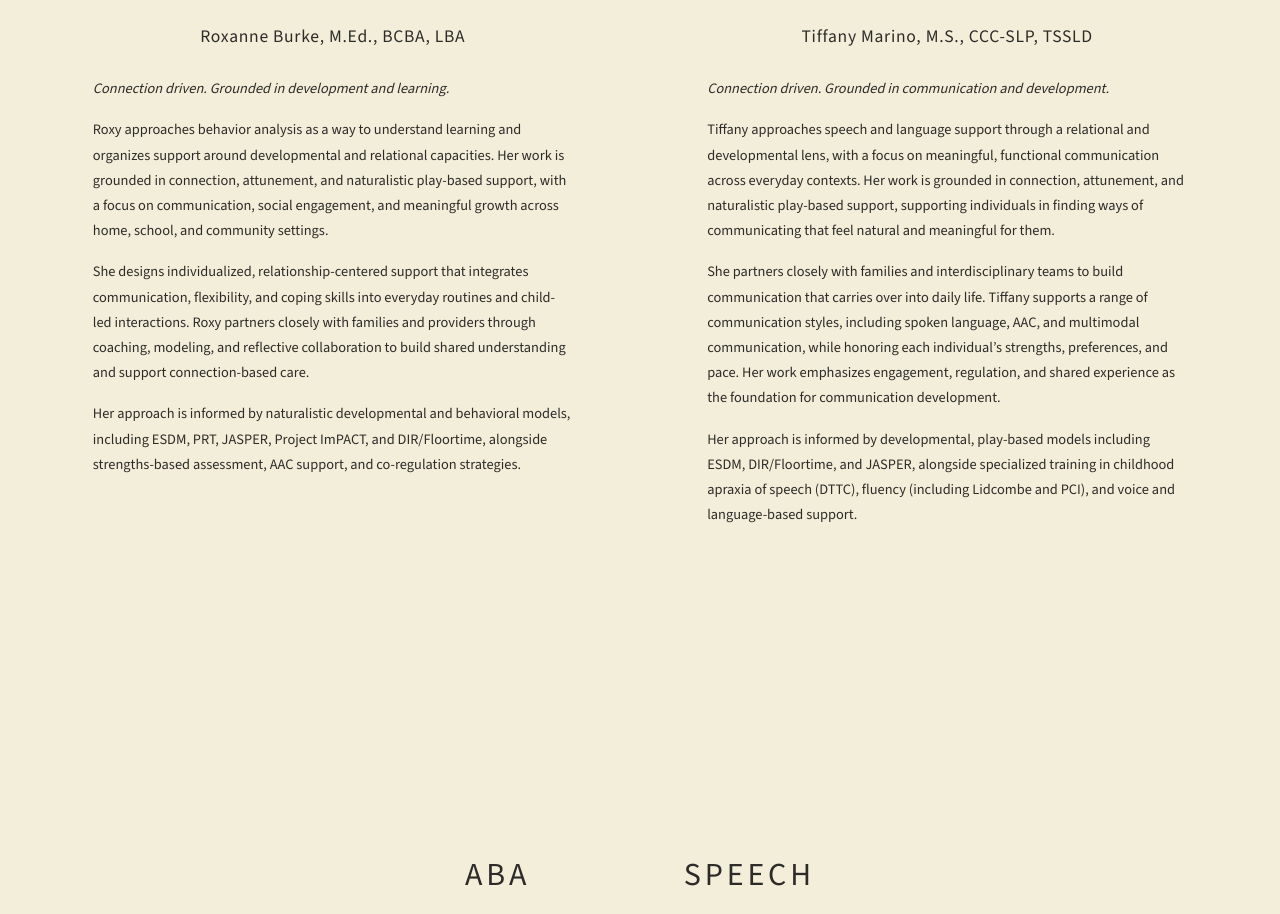
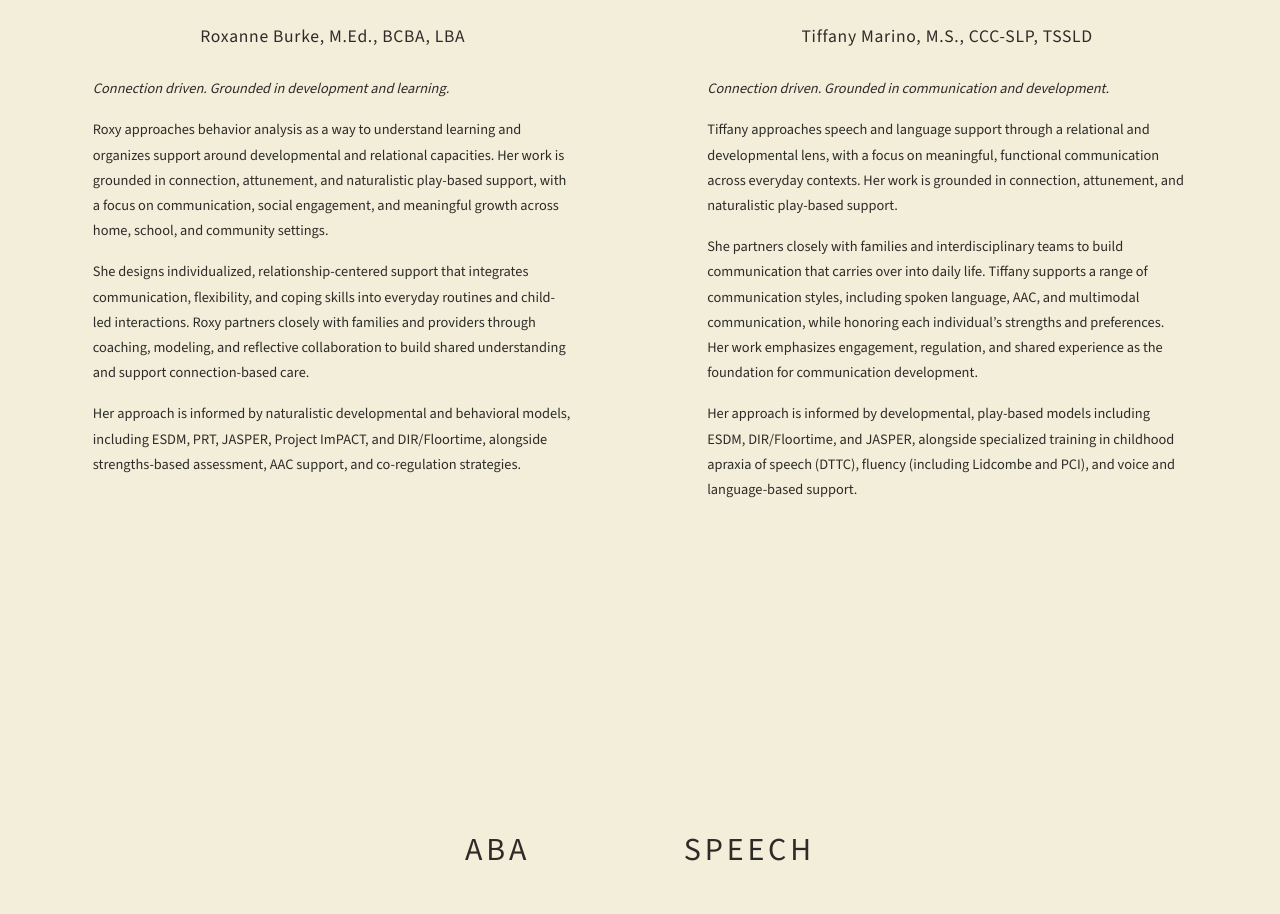
Before and after one commit to alinepractice/aline-website, a Next.js app: page / in a window 1280 px wide. Shown: the part 1793-2707 px from the top of the page. Built offline with nearby package versions, Linux system fonts and the light colour scheme.

Commit message:
Trim Tiffany bio text

```diff
--- a/app/page.tsx
+++ b/app/page.tsx
@@ -129,16 +129,14 @@ export default function Home() {
               Tiffany approaches speech and language support through a relational
               and developmental lens, with a focus on meaningful, functional
               communication across everyday contexts. Her work is grounded in
-              connection, attunement, and naturalistic play-based support,
-              supporting individuals in finding ways of communicating that feel
-              natural and meaningful for them.
+              connection, attunement, and naturalistic play-based support.
             </p>
             <p>
               She partners closely with families and interdisciplinary teams to
               build communication that carries over into daily life. Tiffany
               supports a range of communication styles, including spoken
               language, AAC, and multimodal communication, while honoring each
-              individual&rsquo;s strengths, preferences, and pace. Her work
+              individual&rsquo;s strengths and preferences. Her work
               emphasizes engagement, regulation, and shared experience as the
               foundation for communication development.
             </p>
```
